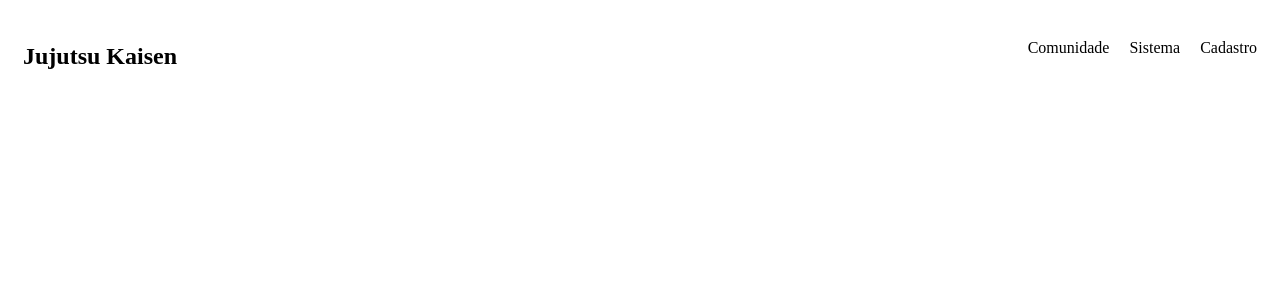
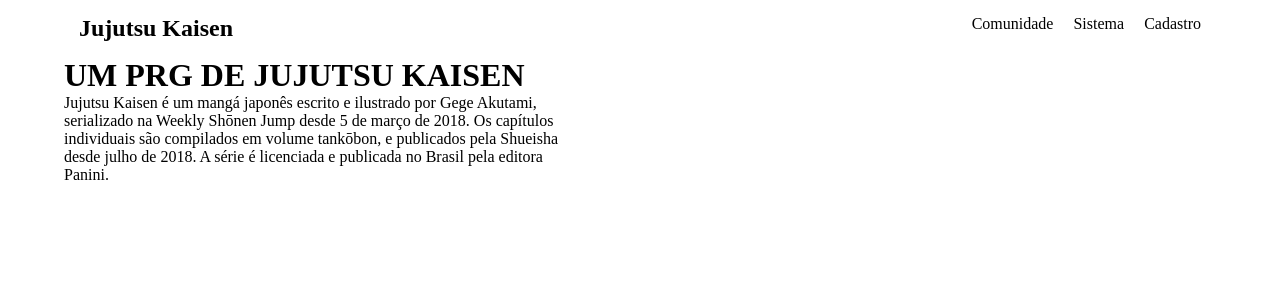
Before and after one commit to johnnysat/ficha-jjk, a React (Vite) app: page / in a window 1280 px wide. Shown: the top 300 px of the page. Built offline with nearby package versions, Linux system fonts and the light colour scheme.

Commit message:
Adicionado conteudo principal

```diff
--- /dev/null
+++ b/src/App.css
@@ -0,0 +1,10 @@
+* {
+    box-sizing: border-box;
+    margin: 0;
+    padding: 0;
+}
+
+.bodyBox{
+    padding-left: 5%;
+    padding-right: 5%;
+}
--- a/src/App.jsx
+++ b/src/App.jsx
@@ -1,11 +1,16 @@
 import { React } from 'react'
 import Header from './components/header/header'
+import Main from './components/main/main'
+
+import './App.css'
+
 
 function App() {
   return (
-    <>
+    <div className="bodyBox">
     <Header />
-    </>
+    <Main />
+    </div>
   )
 }
 
--- /dev/null
+++ b/src/components/main/main.css
@@ -0,0 +1,3 @@
+.mainBox {
+    width: 500px;
+}
--- /dev/null
+++ b/src/components/main/main.jsx
@@ -0,0 +1,17 @@
+import { React } from 'react';
+
+import './main.css'
+
+export default function Main() {
+    return (
+        <>
+            <div className="mainBox">
+                <h1>UM PRG DE JUJUTSU KAISEN</h1>
+                <p>Jujutsu Kaisen é um mangá japonês escrito e ilustrado por Gege Akutami,
+                    serializado na Weekly Shōnen Jump desde 5 de março de 2018. Os capítulos individuais
+                    são compilados em volume tankōbon, e publicados pela Shueisha desde julho de 2018.
+                    A série é licenciada e publicada no Brasil pela editora Panini.</p>
+            </div>
+        </>
+    )
+}
```
